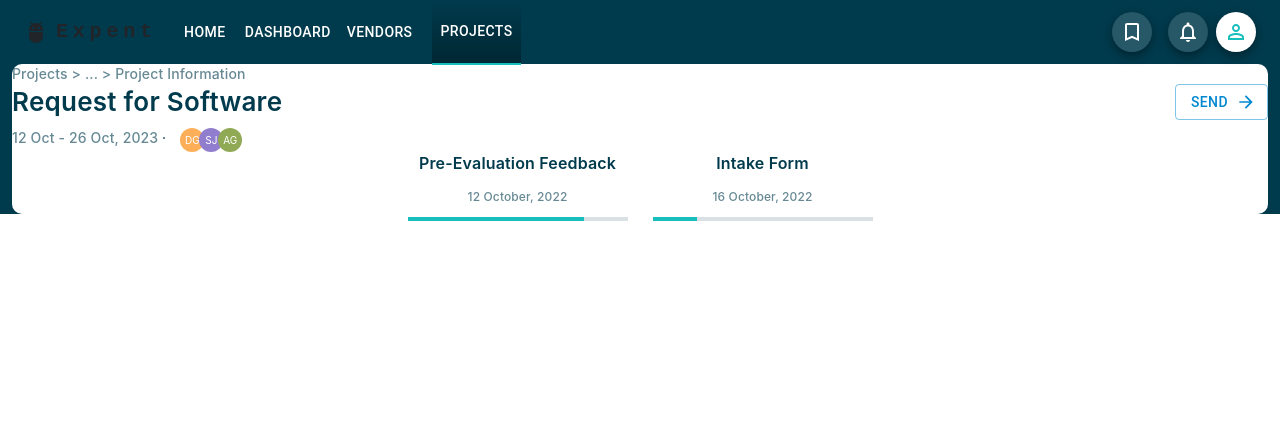
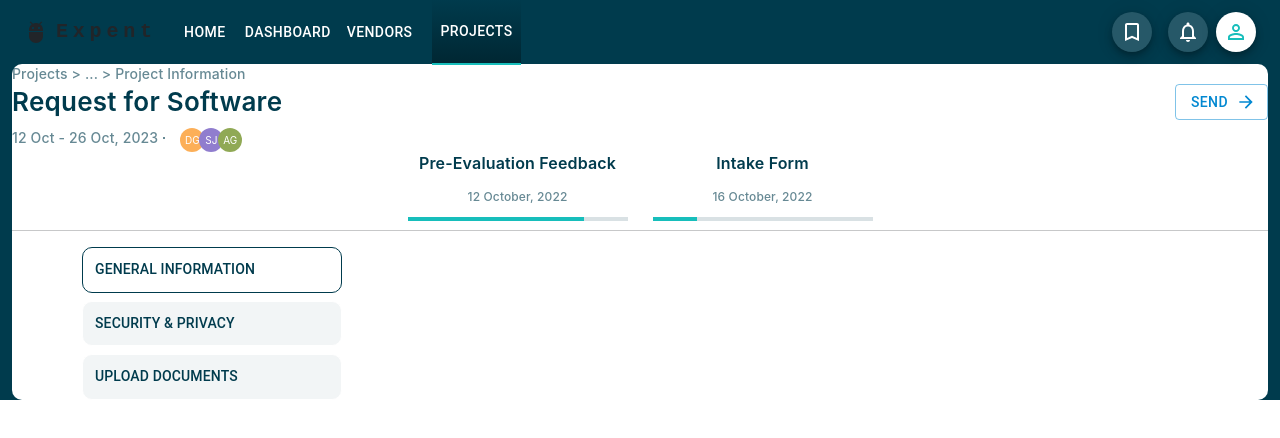
Before and after one commit to vikaschauhan1995/Expent-assignment, a React (Create React App) app: page / in a window 1280 px wide. Shown: the top 438 px of the page. Built offline with nearby package versions, Linux system fonts and the light colour scheme.

Commit message:
project information left panel completed

```diff
--- a/src/components/ProjectInformationForm.js
+++ b/src/components/ProjectInformationForm.js
@@ -3,6 +3,7 @@ import '../style/components/ProjectInformationForm.css';
 import Button from '@mui/material/Button';
 import ArrowForward from '@mui/icons-material/ArrowForward';
 import ProgressBar from './ProgressBar';
+import ProjectInformationFormWithFields from './ProjectInformationFormWithFields';
 // import CircleSharpIcon from '@mui/icons-material/CircleSharp';
 
 const ProjectInformationForm = () => {
@@ -52,6 +53,8 @@ const ProjectInformationForm = () => {
           </div>
         </div>
       </div>
+      <hr />
+      <ProjectInformationFormWithFields />
     </div>
   )
 }
--- /dev/null
+++ b/src/components/ProjectInformationFormWithFields.js
@@ -0,0 +1,31 @@
+import React from 'react';
+import Button from '@mui/material/Button';
+import '../style/components/ProjectInformationFormWithFields.css';
+import Container from 'react-bootstrap/Container';
+import Row from 'react-bootstrap/Row';
+import Col from 'react-bootstrap/Col';
+
+const ProjectInformationFormWithFields = () => {
+  return (
+    <Container className="ProjectInformationFormWithFields">
+      <Row className="ProjectInformationFormWithFields__left">
+        <Col>
+          <Button className="button active" variant="outlined">
+            General Information
+          </Button>
+          <Button className="button my-2" variant="outlined">
+            Security & Privacy
+          </Button>
+          <Button className="button" variant="outlined">
+            Upload Documents
+          </Button>
+        </Col>
+        <Col>
+          <div className="ProjectInformationFormWithFields__right"></div>
+        </Col>
+      </Row>
+    </Container>
+  )
+}
+
+export default ProjectInformationFormWithFields
--- /dev/null
+++ b/src/style/components/ProjectInformationFormWithFields.css
@@ -0,0 +1,45 @@
+.ProjectInformationFormWithFields {
+  display: flex;
+}
+
+.ProjectInformationFormWithFields__left {
+  display: flex;
+}
+
+.ProjectInformationFormWithFields__left .button {
+  border: 1px solid white !important;
+  border-radius: 10px;
+  width: 100%;
+  padding: 12px;
+  /* align-items: left !important; */
+  justify-content: start;
+
+  font-style: normal;
+  font-weight: 500;
+  font-size: 14px;
+  line-height: 140%;
+  /* identical to box height, or 20px */
+
+  letter-spacing: 0.01em;
+
+  /* Expent Design System/Dark/Dark 1 */
+
+  color: #003B4D;
+  background: rgba(0, 59, 77, 0.05);
+}
+
+.ProjectInformationFormWithFields__left .button.active {
+  border: 1px solid #003B4D !important;
+  font-style: normal;
+  font-weight: 500;
+  font-size: 14px;
+  line-height: 140%;
+  /* identical to box height, or 20px */
+
+  letter-spacing: 0.01em;
+
+  /* Expent Design System/Dark/Dark 1 */
+
+  color: #003B4D;
+  background-color: white;
+}
```
